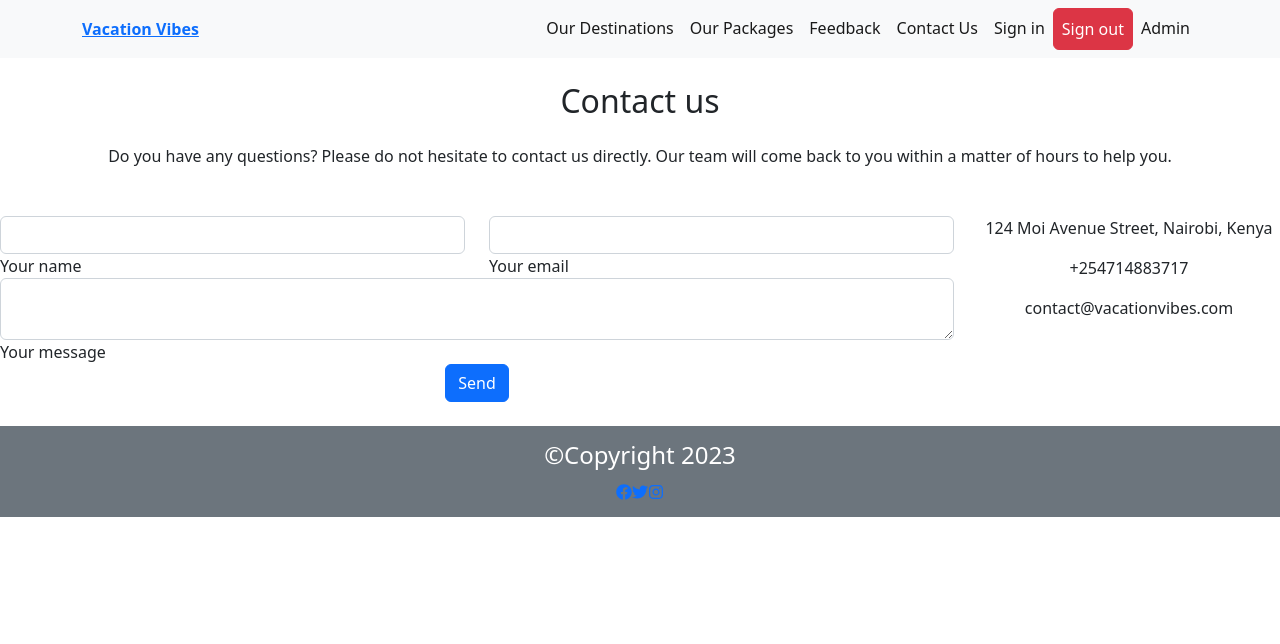
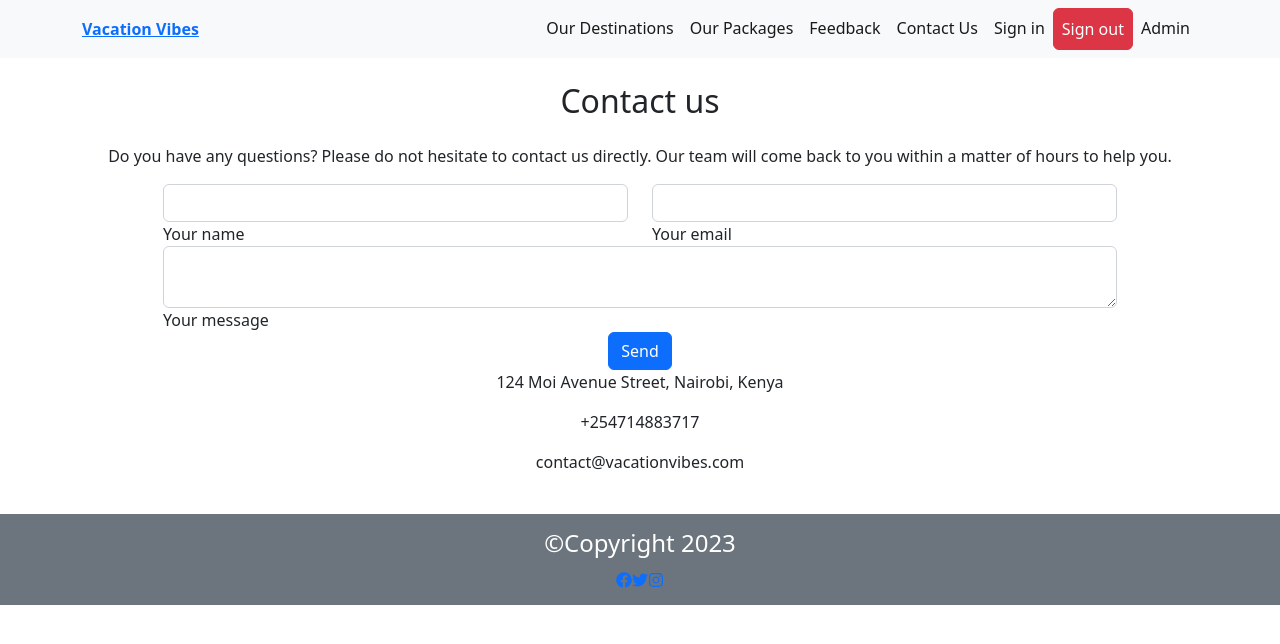
Before and after one commit to clinton-35/Tour_n_Travel, a React (Create React App) app in the folder client/: page /contacts in a window 1280 px wide. Shown: the top 644 px of the page. Built offline with nearby package versions, Linux system fonts and the light colour scheme.

Commit message:
¯\_(ツ)_/¯ added a few styles

```diff
--- a/client/src/components/Contacts.js
+++ b/client/src/components/Contacts.js
@@ -41,12 +41,12 @@ const Contacts = () => {
     <div>
       <section className="mb-4">
         <h2 className="h1-responsive font-weight-bold text-center my-4">Contact us</h2>
-        <p className="text-center w-responsive mx-auto mb-5">
+        <p className="text-center w-responsive mx-auto mb-3">
           Do you have any questions? Please do not hesitate to contact us directly.
           Our team will come back to you within a matter of hours to help you.
         </p>
 
-        <div className="row">
+        <div className="row justify-content-center">
           <div className="col-md-9 mb-md-0 mb-5">
             <form id="contact-form" name="contact-form">
               <div className="row">
@@ -97,26 +97,29 @@ const Contacts = () => {
                   </div>
                 </div>
               </div>
+              <div className="text-center text-md-left">
+                <button className="btn btn-primary" onClick={handleSubmit}>
+                  Send
+                </button>
+              </div>
+              <div className="status"></div>
             </form>
-            <div className="text-center text-md-left">
-              <button className="btn btn-primary" onClick={handleSubmit}>
-                Send
-              </button>
-            </div>
-            <div className="status"></div>
           </div>
-          <div className="col-md-3 text-center">
+        </div>
+
+        <div className="row">
+          <div className="col-md-12 text-center">
             <ul className="list-unstyled mb-0">
               <li>
                 <i className="fas fa-map-marker-alt fa-2x"></i>
                 <p>124 Moi Avenue Street, Nairobi, Kenya</p>
               </li>
               <li>
-                <i className="fas fa-phone mt-4 fa-2x"></i>
+                <i className="fas fa-phone mt-2 fa-2x"></i>
                 <p>+254714883717</p>
               </li>
               <li>
-                <i className="fas fa-envelope mt-4 fa-2x"></i>
+                <i className="fas fa-envelope mt-2 fa-2x"></i>
                 <p>contact@vacationvibes.com</p>
               </li>
             </ul>
```
